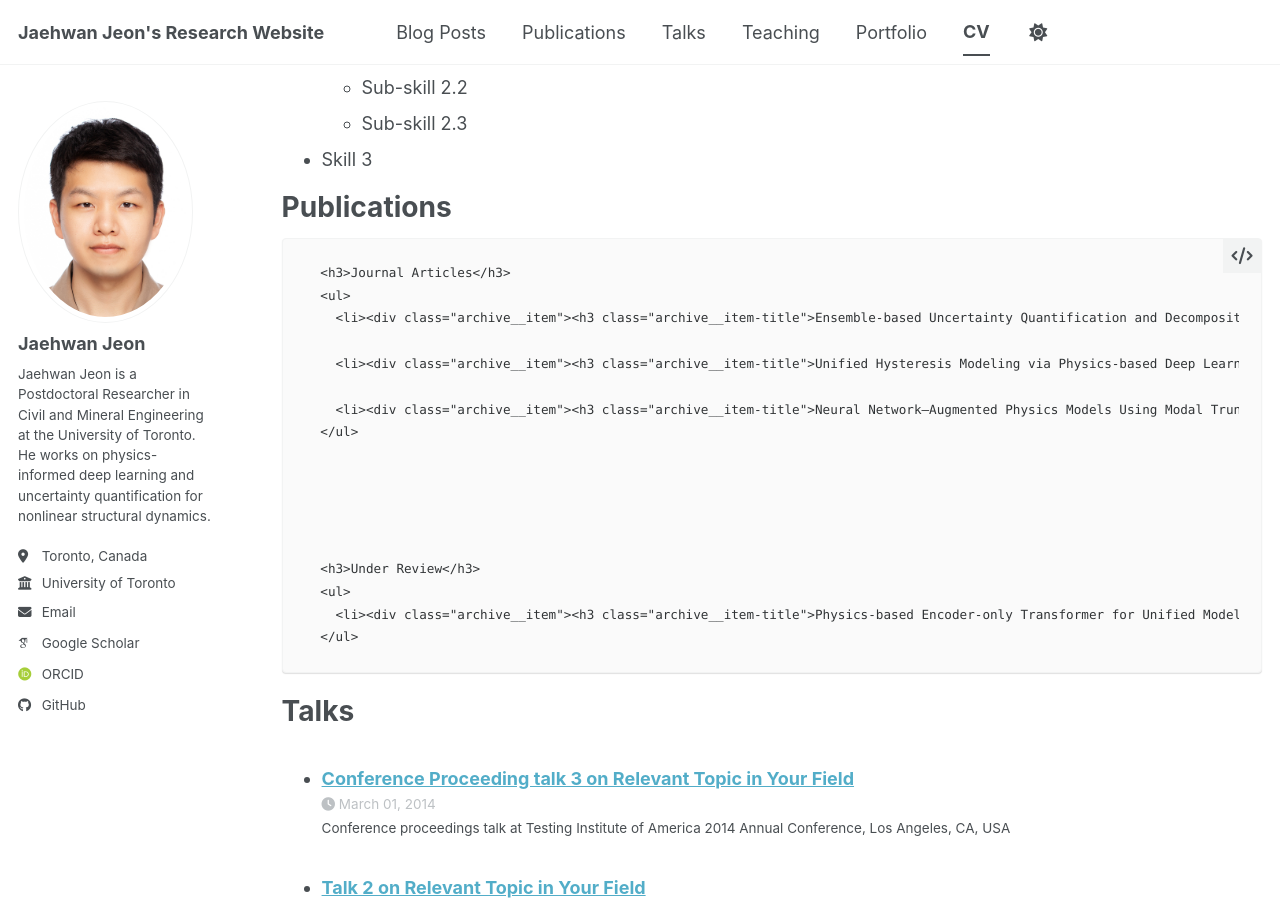
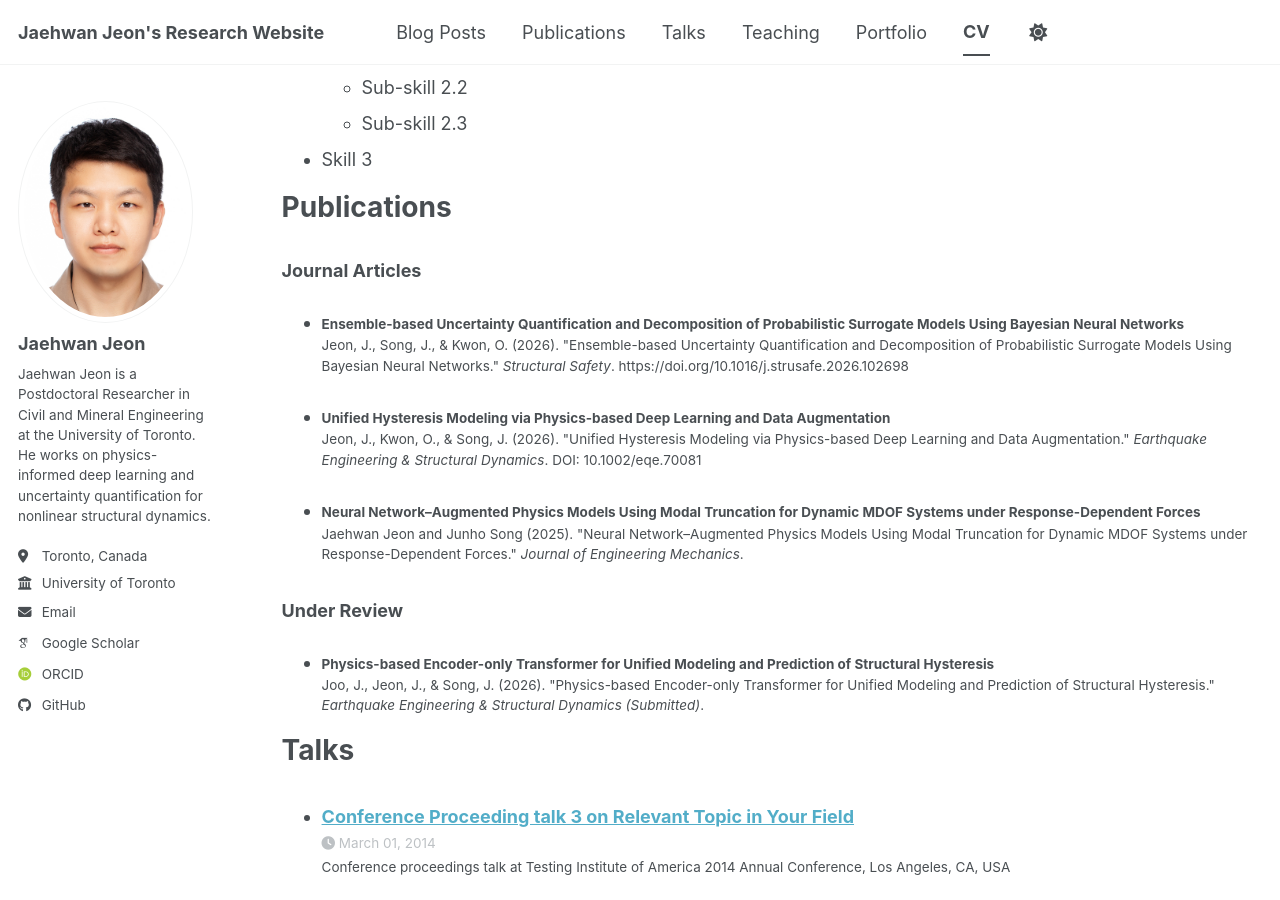
Before and after one commit to JaehwanJeon/JaehwanJeon.github.io, a Jekyll site: the page built from _pages/cv.md, in a window 1280 px wide and 900 px high, scrolled down 891 px. Built offline with Jekyll 4.4.1, drawn with Linux system fonts in a browser that asks for light colours; some web fonts are replaced; a script bundle is joined from its source files by our own code; library files that are not in the unit come from our copies.

Commit message:
CV: fix kramdown code-block issue; group pubs by category, exclude conferences
Co-Authored-By: Claude Opus 4.7 (1M context) <noreply@anthropic.com>

```diff
--- a/_pages/cv.md
+++ b/_pages/cv.md
@@ -43,16 +43,11 @@ Skills
 
 Publications
 ======
-  {% for category in site.publication_category %}
-    {% if category[0] == 'conferences' %}{% continue %}{% endif %}
-    {% assign pubs = site.data.publications | where: "category", category[0] %}
-    {% if pubs.size > 0 %}
-      <h3>{{ category[1].title }}</h3>
-      <ul>{% for p in pubs %}
-        <li><div class="archive__item"><h3 class="archive__item-title">{{ p.title }}</h3>{% if p.citation %}<p class="archive__item-excerpt">{{ p.citation }}</p>{% endif %}</div></li>
-      {% endfor %}</ul>
-    {% endif %}
-  {% endfor %}
+{% for category in site.publication_category %}{% if category[0] == 'conferences' %}{% continue %}{% endif %}{% assign pubs = site.data.publications | where: "category", category[0] %}{% if pubs.size > 0 %}
+<h3>{{ category[1].title }}</h3>
+<ul>{% for p in pubs %}
+<li><div class="archive__item"><h4 class="archive__item-title">{{ p.title }}</h4>{% if p.citation %}<p class="archive__item-excerpt">{{ p.citation }}</p>{% endif %}</div></li>{% endfor %}</ul>
+{% endif %}{% endfor %}
 
 Talks
 ======
```
